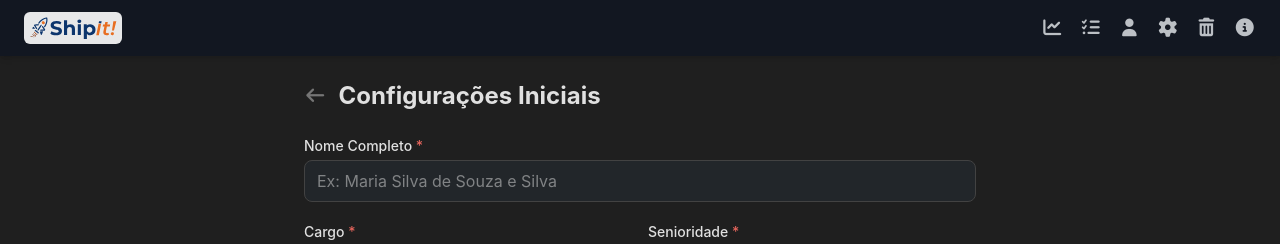
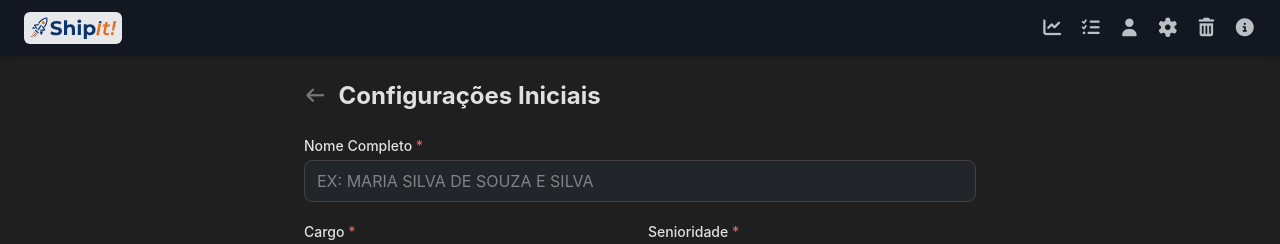
Before and after one commit to NeuronioAzul/shipit, a React (Vite) app: page /profile in a window 1280 px wide. Shown: the top 244 px of the page. Built offline with nearby package versions, Linux system fonts and the light colour scheme.

Commit message:
feat: enforce uppercase format for full name in ProfilePage and validation tests

```diff
--- a/src/pages/ProfilePage.tsx
+++ b/src/pages/ProfilePage.tsx
@@ -76,7 +76,7 @@ export function ProfilePage() {
 
       if (profile?.full_name) {
         setForm({
-          full_name: profile.full_name || '',
+          full_name: (profile.full_name || '').toUpperCase(),
           role: profile.role || '',
           seniority_level: profile.seniority_level || '',
           contract_identifier: profile.contract_identifier || '',
@@ -95,7 +95,9 @@ export function ProfilePage() {
     e: React.ChangeEvent<HTMLInputElement | HTMLSelectElement | HTMLTextAreaElement>
   ) {
     const { name, value } = e.target
-    setForm((prev) => ({ ...prev, [name]: value }))
+    // Nome completo sempre em maiúsculas
+    const finalValue = name === 'full_name' ? value.toUpperCase() : value
+    setForm((prev) => ({ ...prev, [name]: finalValue }))
   }
 
   async function handleSubmit(e: FormEvent) {
@@ -190,8 +192,8 @@ export function ProfilePage() {
             required
             value={form.full_name}
             onChange={handleChange}
-            placeholder="Ex: Maria Silva de Souza e Silva"
-            className={fieldClass('full_name')}
+            placeholder="Ex: MARIA SILVA DE SOUZA E SILVA"
+            className={`${fieldClass('full_name')} uppercase`}
           />
           {fieldError('full_name') && (
             <p className="text-xs text-destructive mt-1">{fieldError('full_name')}</p>
```
Also changed, not shown: 1 other file (tests, documents, lock files or other folders).
